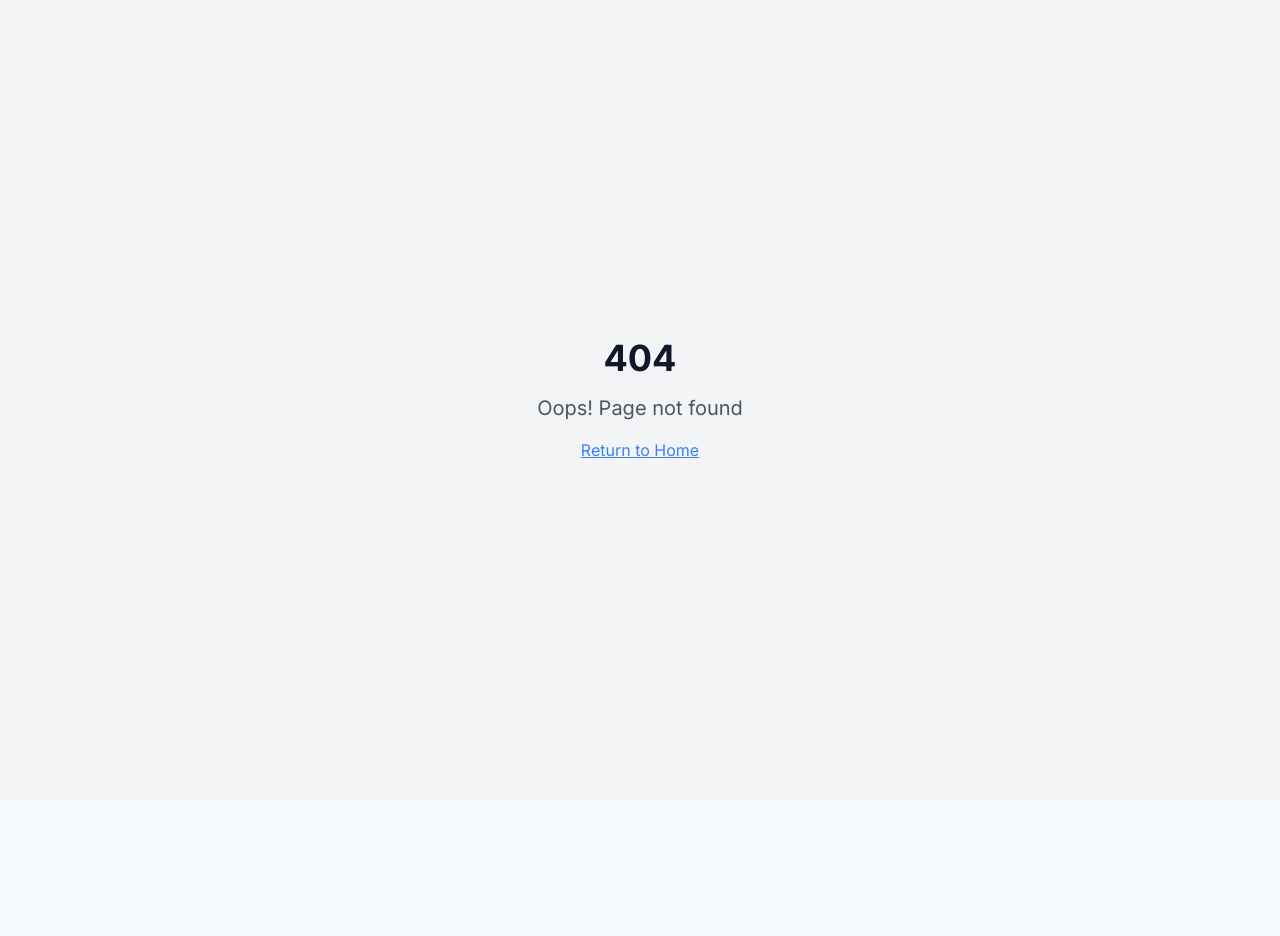
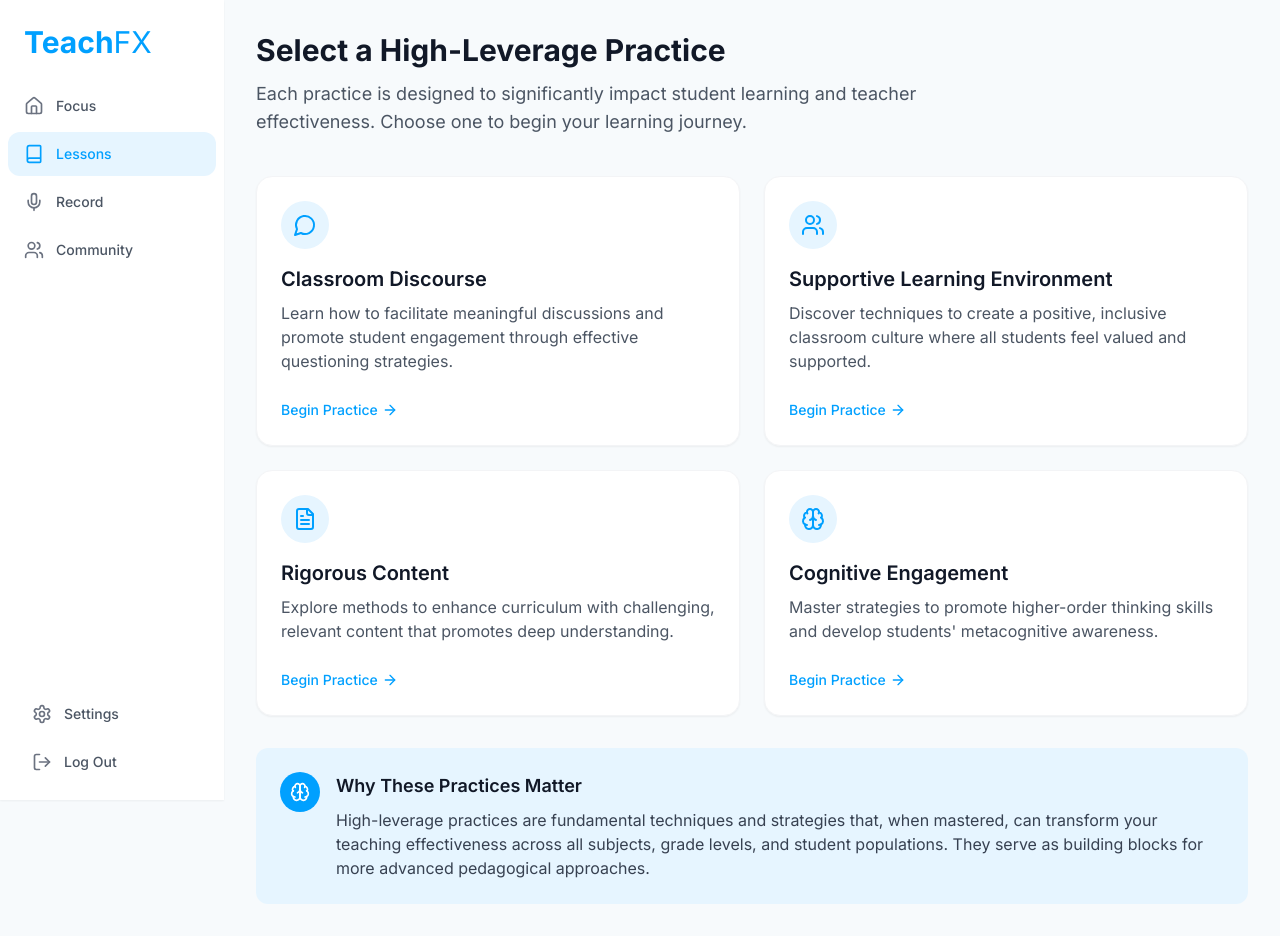
Before and after one commit to shihan1995/learn-practice-reflect, a React (Vite) app: page /hlp in a window 1280 px wide. Before the commit this address had no page. Before the commit the page ends 800 px from the top, so only its background shows below. Built offline with nearby package versions, Linux system fonts and the light colour scheme.

Commit message:
Fix app crash
The app crashed, this commit fixes it.

```diff
--- a/src/App.tsx
+++ b/src/App.tsx
@@ -1,3 +1,4 @@
+
 import { Toaster } from "@/components/ui/toaster";
 import { Toaster as Sonner } from "@/components/ui/sonner";
 import { TooltipProvider } from "@/components/ui/tooltip";
@@ -5,6 +6,7 @@ import { QueryClient, QueryClientProvider } from "@tanstack/react-query";
 import { BrowserRouter, Routes, Route } from "react-router-dom";
 import Index from "./pages/Index";
 import NotFound from "./pages/NotFound";
+import HLPSelection from "./pages/HLPSelection";
 
 const queryClient = new QueryClient();
 
@@ -16,6 +18,7 @@ const App = () => (
       <BrowserRouter>
         <Routes>
           <Route path="/" element={<Index />} />
+          <Route path="/hlp" element={<HLPSelection />} />
           {/* ADD ALL CUSTOM ROUTES ABOVE THE CATCH-ALL "*" ROUTE */}
           <Route path="*" element={<NotFound />} />
         </Routes>
--- a/src/pages/HLPSelection.tsx
+++ b/src/pages/HLPSelection.tsx
@@ -1,6 +1,5 @@
 
 import React, { useEffect } from 'react';
-import { motion } from 'framer-motion';
 import { MessageCircle, Users, FileText, Brain } from 'lucide-react';
 import Layout from '@/components/Layout';
 import HLPCard from '@/components/HLPCard';
@@ -41,12 +40,7 @@ const HLPSelection = () => {
   return (
     <Layout>
       <div className="animate-fade-in-up space-y-8">
-        <motion.div
-          initial={{ opacity: 0, y: 10 }}
-          animate={{ opacity: 1, y: 0 }}
-          transition={{ duration: 0.5 }}
-          className="mb-10 max-w-3xl"
-        >
+        <div className="animate-fade-in mb-10 max-w-3xl">
           <h1 className="mb-3 text-3xl font-bold text-gray-900">
             Select a High-Leverage Practice
           </h1>
@@ -54,7 +48,7 @@ const HLPSelection = () => {
             Each practice is designed to significantly impact student learning and teacher effectiveness.
             Choose one to begin your learning journey.
           </p>
-        </motion.div>
+        </div>
 
         <div className="grid gap-6 sm:grid-cols-2 lg:grid-cols-2">
           {hlpOptions.map((hlp, index) => (
@@ -69,12 +63,7 @@ const HLPSelection = () => {
           ))}
         </div>
 
-        <motion.div
-          initial={{ opacity: 0, y: 20 }}
-          animate={{ opacity: 1, y: 0 }}
-          transition={{ duration: 0.5, delay: 0.6 }}
-          className="mt-10 rounded-xl bg-teachfx-lightblue p-6"
-        >
+        <div className="animate-fade-in mt-10 rounded-xl bg-teachfx-lightblue p-6">
           <div className="flex items-start space-x-4">
             <div className="flex h-10 w-10 flex-shrink-0 items-center justify-center rounded-full bg-teachfx-blue text-white">
               <Brain className="h-5 w-5" />
@@ -88,7 +77,7 @@ const HLPSelection = () => {
               </p>
             </div>
           </div>
-        </motion.div>
+        </div>
       </div>
     </Layout>
   );
```
